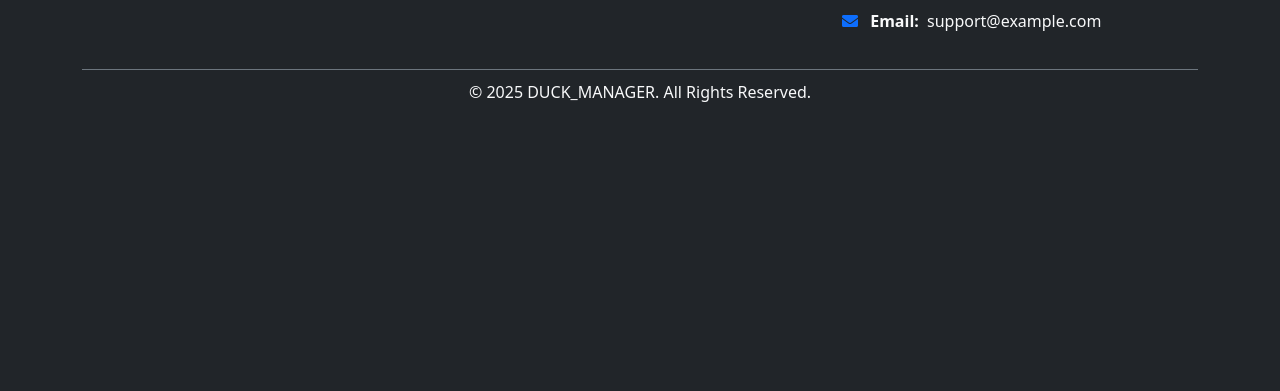
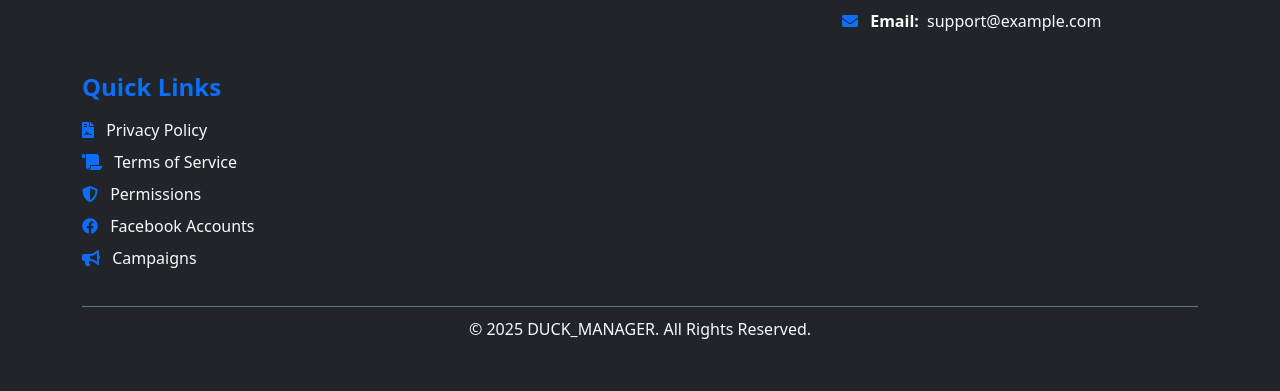
Before and after one commit to TrinhChung/GetVideo, a Flask app: page /api_calls in a window 1280 px wide. Shown: the part 752-1143 px from the top of the page. Before the commit the page ends 854 px from the top, so only its background shows below. Run offline with Flask 3, Linux system fonts and the light colour scheme; the visitor is signed in with stand-in values (Sample User, id 1); data comes from the database, SQL or seed files in the repository; data that the repository does not hold is empty; some libraries are stand-ins or nearby versions.

Commit message:
change footer

```diff
--- a/templates/footer.html
+++ b/templates/footer.html
@@ -58,18 +58,37 @@
             </div>
 
             <!-- Additional Information -->
-            <!-- <div class="col-lg-4 col-md-6">
-                <h5 class="fw-bold mb-3 fs-4 text-primary">Additional Information</h5>
-                <div class="text-light fs-6">
-                    <p class="mb-3 lh-base">
-                        This website is developed based on NoirSteed’s framework to optimize the Facebook advertising workflow.
-                    </p>
-                    <p class="lh-base">
-                        Providing automation tools to save time and improve
-                        the effectiveness of advertising campaigns.
-                    </p>
-                </div>
-            </div> -->
+            <div class="col-lg-4 col-md-6">
+                <h5 class="fw-bold mb-3 fs-4 text-primary">Quick Links</h5>
+                <ul class="list-unstyled fs-6">
+                    <li class="mb-2">
+                        <a href="{{ url_for('home.polices') }}" class="text-light text-decoration-none hover-opacity">
+                            <i class="fas fa-file-contract me-2 text-primary"></i> Privacy Policy
+                        </a>
+                    </li>
+                    <li class="mb-2">
+                        <a href="{{ url_for('home.terms') }}" class="text-light text-decoration-none hover-opacity">
+                            <i class="fas fa-scroll me-2 text-primary"></i> Terms of Service
+                        </a>
+                    </li>
+                    <li class="mb-2">
+                        <a href="{{ url_for('home.permissions') }}" class="text-light text-decoration-none hover-opacity">
+                            <i class="fas fa-shield-alt me-2 text-primary"></i> Permissions
+                        </a>
+                    </li>
+                    <li class="mb-2">
+                        <a href="{{ url_for('facebook.account_fb') }}" class="text-light text-decoration-none hover-opacity">
+                            <i class="fab fa-facebook me-2 text-primary"></i> Facebook Accounts
+                        </a>
+                    </li>
+                    <li class="mb-2">
+                        <a href="{{ url_for('ads_manager.list_fb_campaigns') }}"
+                            class="text-light text-decoration-none hover-opacity">
+                            <i class="fas fa-bullhorn me-2 text-primary"></i> Campaigns
+                        </a>
+                    </li>
+                </ul>
+            </div>
         </div>
 
         <!-- Copyright -->
```
